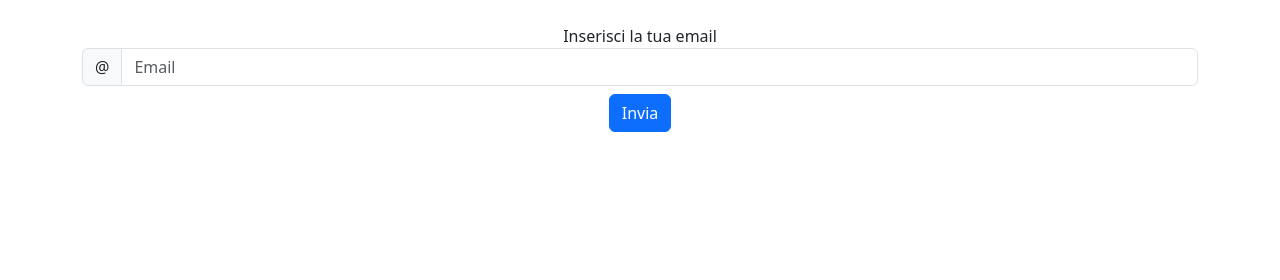
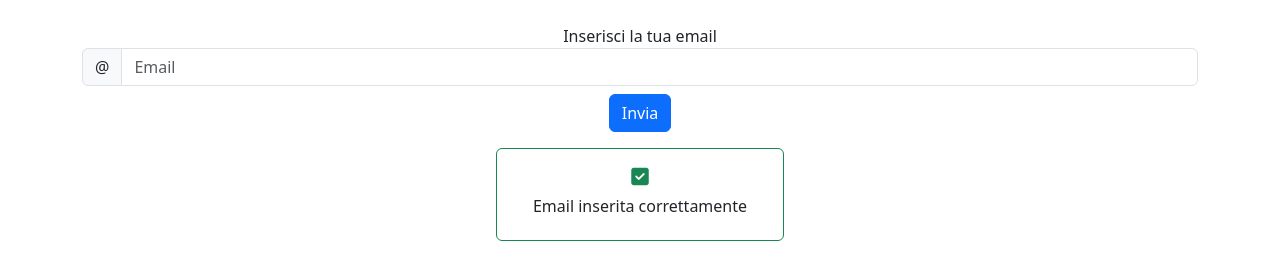
Before and after one commit to JordanRomagnoli/js-mail-dadi, a plain HTML site: page esercizio_mail/index.html in a window 1280 px wide. Both pictures are taken after a click on the button "Invia". Drawn offline with nearby package versions, Linux system fonts and the light colour scheme.

Commit message:
- ADD html stamp from js

```diff
--- a/esercizio_mail/index.html
+++ b/esercizio_mail/index.html
@@ -5,6 +5,8 @@
         <meta name="viewport" content="width=device-width, initial-scale=1.0">
         <title>Document</title>
 
+        <!-- font-awesome -->
+        <link rel="stylesheet" href="https://cdnjs.cloudflare.com/ajax/libs/font-awesome/6.5.1/css/all.min.css" integrity="sha512-DTOQO9RWCH3ppGqcWaEA1BIZOC6xxalwEsw9c2QQeAIftl+Vegovlnee1c9QX4TctnWMn13TZye+giMm8e2LwA==" crossorigin="anonymous" referrerpolicy="no-referrer" />
         <!-- bootstrap -->
         <link rel="stylesheet" href="https://cdn.jsdelivr.net/npm/bootstrap@5.3.2/dist/css/bootstrap.min.css">
         <!-- css -->
@@ -13,7 +15,7 @@
     <body class="debug">
 
         <main>
-            <div class="container-md text-center pt-4">
+            <div class="container-md text-center pt-4" >
 
                 <form>
 
--- a/esercizio_mail/js/scripts.js
+++ b/esercizio_mail/js/scripts.js
@@ -5,9 +5,19 @@ input.addEventListener('click' , function(){
 
     const userInput = document.getElementById('user-email').value;
     const validValues = ['alessio@gmail.com' , 'mauro@gmail.com' , 'marco@gmail.com'];
+    const container = document.querySelector('main > div');
 
-    if (userInput == validValues[0 , 1 , 2]){
-        alert("L'email è stata inserita correttamente");
+    if (userInput == validValues[0] || [1] || [3]){
+        container.innerHTML += `
+        <div class="card border-success m-auto mt-3" style="width: 18rem;">
+            <div class="card-body">
+                <h5 class="card-title text-success"><i class="fa-solid fa-square-check"></i></h5>
+                <h6> Email inserita correttamente </h6>
+            </div>
+        </div>
+
+        `
+
     }else{
         alert("Insersci una email valida")
     }
```
